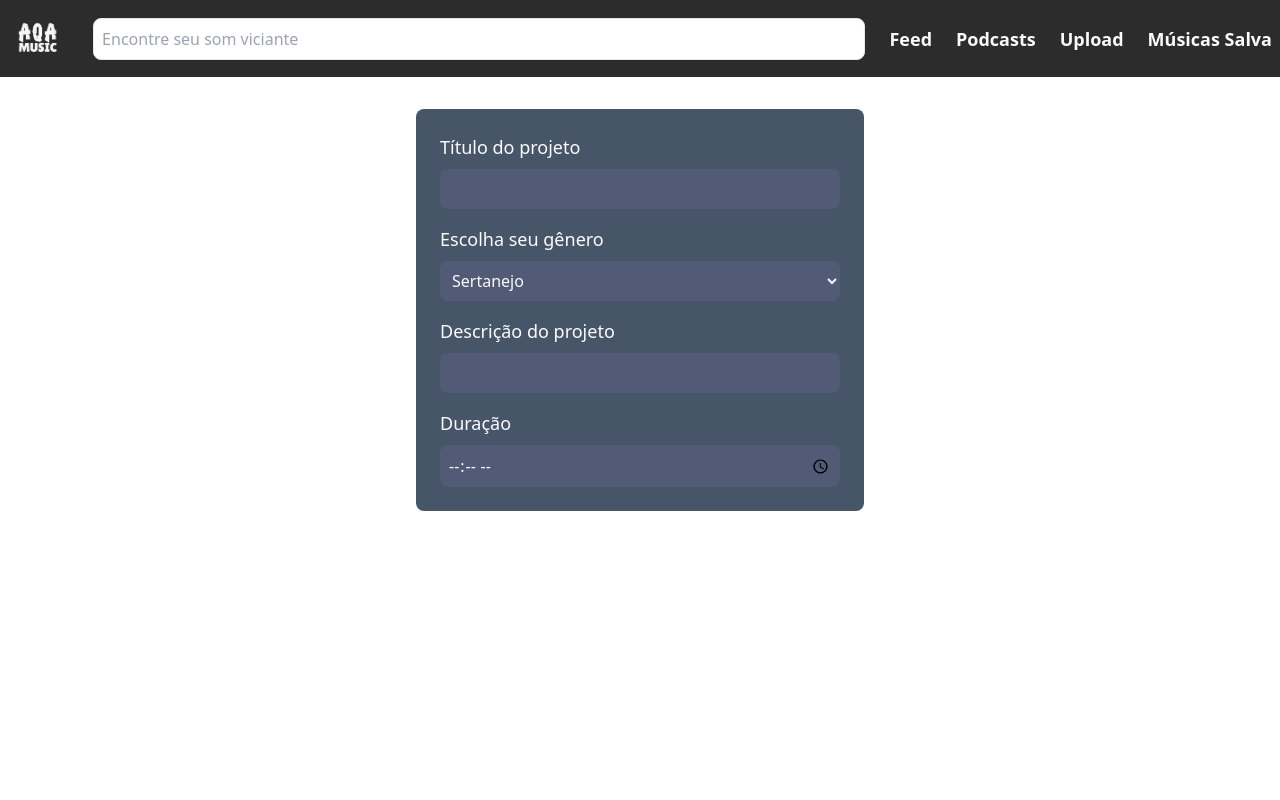
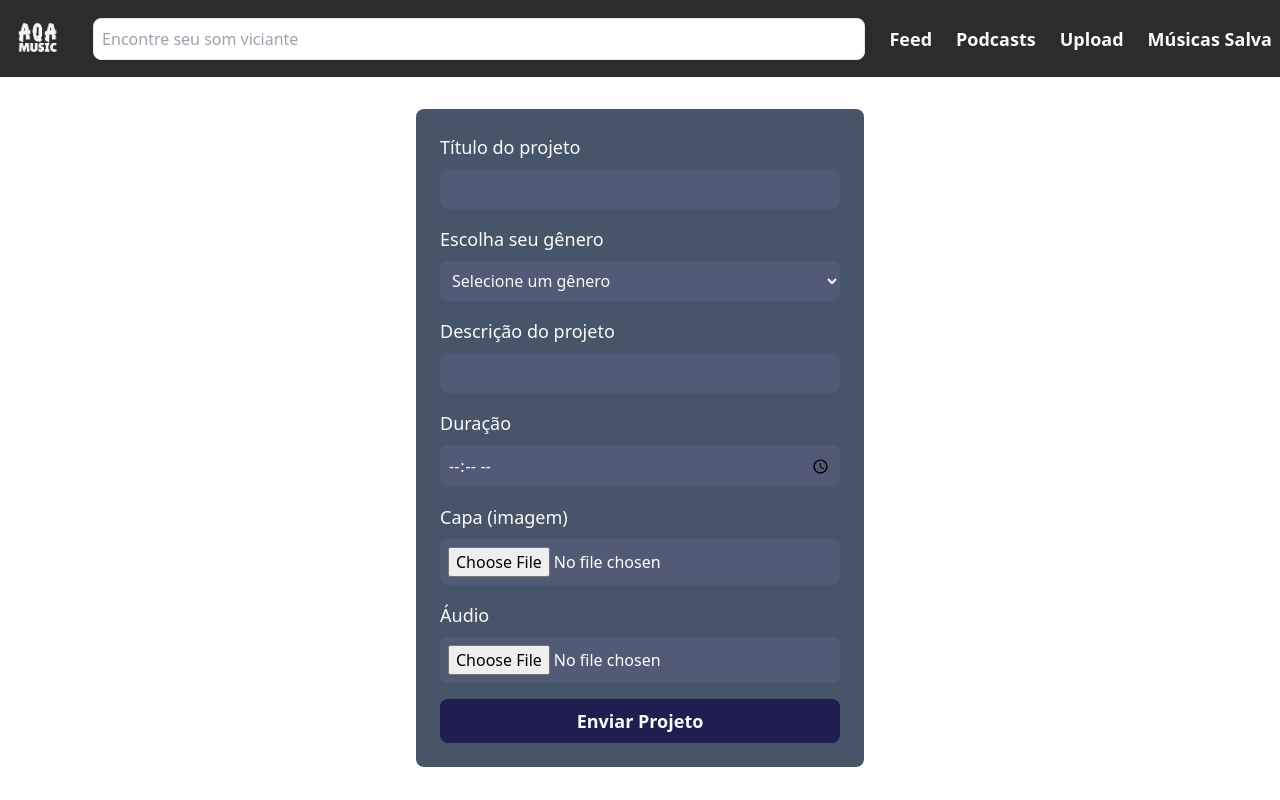
Before and after one commit to FehGoncalves/aqa-music, a React (Create React App) app: page /upload in a window 1280 px wide. Built offline with nearby package versions, Linux system fonts and the light colour scheme.

Commit message:
feat(pageUpload): Criado pagina do Upload

```diff
--- a/src/pages/Upload/index.jsx
+++ b/src/pages/Upload/index.jsx
@@ -1,62 +1,151 @@
-
-import { Navbar } from "../../components/Navbar"
+import { useState } from "react";
+import { Navbar } from "../../components/Navbar";
 import { InputField } from "../../components/InputField";
-
+import { Button } from "../../components/Button";
+import axios from "axios";
 
 export const UploadPage = () => {
+    const userData = JSON.parse(localStorage.getItem('user') ?? '{}')
+
+    const [formData, setFormData] = useState({
+        title: "",
+        description: "",
+        duration: "",
+        gender: "",
+        audio: null,
+        thumb: null,
+    });
+
+    const handleInputChange = (e) => {
+        const { name, value } = e.target;
+
+        setFormData((prev) => ({ ...prev, [name]: value }));
+    };
+
+    const handleFileChange = (e, tipo) => {
+        const file = e.target.files[0];
+
+        if (file) {
+            setFormData((prev) => ({ ...prev, [tipo]: file }));
+        }
+    };
+
+    const handleSubmit = async (e) => {
+        e.preventDefault();
+
+        const data = new FormData();
+        data.append("title", formData.title);
+        data.append("description", formData.description);
+        data.append("duration", formData.duration);
+        data.append("genre", formData.gender);
+        data.append("cover", formData.thumb);
+        data.append("audio", formData.audio);
+
+        try {
+            const response = await axios.post('http://10.13.1.14:3333/api/songs', data, {
+                headers: {
+                    'Authorization': `Bearer ${userData.token}`
+                }
+            })
+
+            console.log({response})
+
+        } catch (error) {
+           console.error({handleSubmitError:error})
+        }
+    };
+
     return (
         <div className="w-full flex flex-col">
             <Navbar />
 
             <div className="w-full flex flex-col p-8 items-center justify-center">
                 <section className="bg-slate-600 w-full p-6 rounded-lg flex flex-col items-center justify-center max-w-md">
-                    <form onSubmit className="flex flex-col w-full gap-4">
-                        <InputField label='Título do projeto' />
+                    <form onSubmit={handleSubmit} className="flex flex-col w-full gap-4">
+                        <InputField
+                            label="Título do projeto"
+                            name="title"
+                            id='title'
+                            value={formData.titulo}
+                            onChange={handleInputChange}
+                        />
+
                         <fieldset className="w-full flex flex-col gap-2 text-neutral-50">
-                            <label className="text-lg font-medium">Escolha seu gênero</label>
-                            <select className="bg-[#525B76] rounded-lg p-2 ring-neutral-50 w-full">
+                            <label htmlFor="gender" className="text-lg font-medium">
+                                Escolha seu gênero
+                            </label>
+                            <select
+                                id="gender"
+                                name="gender"
+                                value={formData.genero}
+                                onChange={handleInputChange}
+                                className="bg-[#525B76] rounded-lg p-2 ring-neutral-50 w-full"
+                            >
+                                <option value="">Selecione um gênero</option>
                                 {[
-                                    {
-                                        label: 'Sertanejo',
-                                        value: 'sertanejo'
-                                    },
-
-                                    {
-                                        label: 'Rap',
-                                        value: 'rap'
-                                    },
-
-                                    {
-                                        label: 'Samba',
-                                        value: 'samba'
-                                    },
-
-                                    {
-                                        label: 'Funk',
-                                        value: 'funk'
-                                    },
-
-                                    {
-                                        label: 'Golpel',
-                                        value: 'golpel'
-                                    },
-
-                                    {
-                                        label: 'Podcast',
-                                        value: 'podcast'
-                                    }
-                                ].map((item, index) =>
+                                    { label: "Sertanejo", value: "sertanejo" },
+                                    { label: "Rap", value: "rap" },
+                                    { label: "Samba", value: "samba" },
+                                    { label: "Funk", value: "funk" },
+                                    { label: "Gospel", value: "gospel" },
+                                    { label: "Podcast", value: "podcast" },
+                                ].map((item, index) => (
                                     <option key={index} value={item.value}>
                                         {item.label}
                                     </option>
-                                )}
+                                ))}
                             </select>
                         </fieldset>
-                        <InputField label='Descrição do projeto' />
-                        <InputField label='Duração' type='time' />
+
+                        <InputField
+                            label="Descrição do projeto"
+                            name="description"
+                            id='description'
+                            value={formData.descricao}
+                            onChange={handleInputChange}
+                        />
+
+                        <InputField
+                            label="Duração"
+                            type="time"
+                            name="duration"
+                            id="duration"
+                            value={formData.duracao}
+                            onChange={handleInputChange}
+                        />
+
+                        {/* Dropzone de Imagem */}
+                        <div className="flex flex-col gap-2 text-neutral-50">
+                            <label htmlFor="thumb" className="text-lg font-medium">Capa (imagem)</label>
+                            <input
+                                type="file"
+                                accept="image/*"
+                                id='thumb'
+                                onChange={(e) => handleFileChange(e, "thumb")}
+                                className="bg-[#525B76] p-2 rounded-lg text-white"
+                            />
+
+                        </div>
+
+                        {/* Dropzone de Áudio */}
+                        <div className="flex flex-col gap-2 text-neutral-50">
+                            <label htmlFor="audio" className="text-lg font-medium">Áudio</label>
+                            <input
+                                type="file"
+                                accept="audio/*"
+                                htmlFor="audio"
+                                onChange={(e) => handleFileChange(e, "audio")}
+                                className="bg-[#525B76] p-2 rounded-lg text-white"
+                            />
+
+                        </div>
+
+                        <Button variant='secondary'>
+                            Enviar Projeto
+                        </Button>
                     </form>
                 </section>
             </div>
         </div>
-    )
-}
+    );
+};
```
